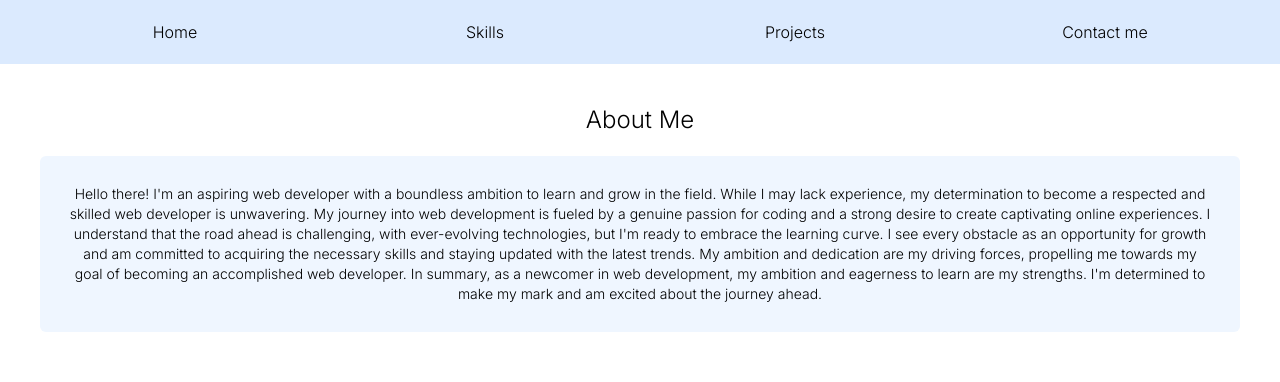
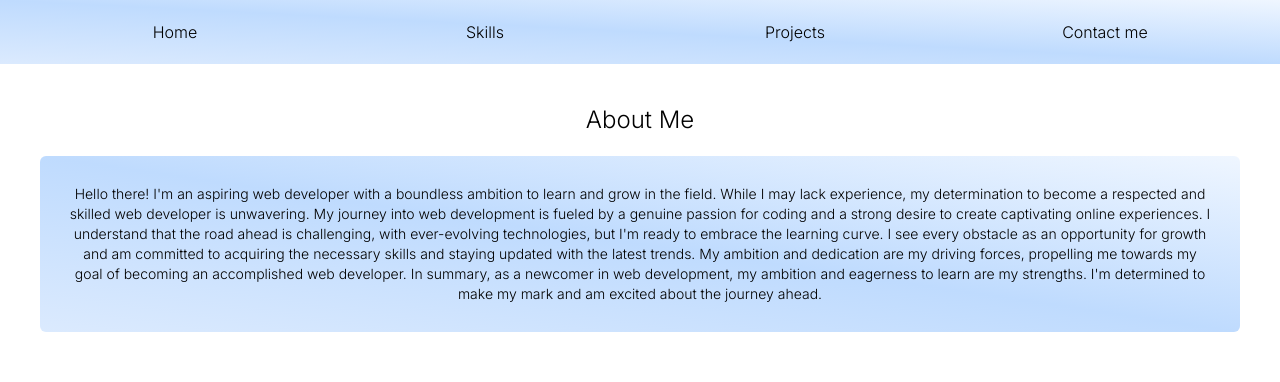
Before and after one commit to Stef14-bit/portfolio_iv, a Next.js app: page / in a window 1280 px wide. Shown: the top 382 px of the page. Built offline with nearby package versions, Linux system fonts and the light colour scheme.

Commit message:
gradient bg added

```diff
--- a/app/components/Navbar.tsx
+++ b/app/components/Navbar.tsx
@@ -5,7 +5,7 @@ type Props = {};
 
 const Navbar = (props: Props) => {
   return (
-    <nav className="bg-blue-100 w-full  flex items-center">
+    <nav className="bg-gradient-to-bl from-blue-50 via-blue-200 to-blue-100 w-full  flex items-center">
       <ul className="w-full flex sm:flex-row flex-col justify-around items-center h-28 text-center md:h-16 p-5">
         {navLinks.map((e) => (
           <a
--- a/app/components/ProjectCard.tsx
+++ b/app/components/ProjectCard.tsx
@@ -9,7 +9,7 @@ type Props = {
 
 const ProjectCard = (props: Props) => {
   return (
-    <div className=" bg-blue-50 flex flex-col justify-center content-between rounded-md  m-10 p-5 shadow-black shadow-md max-w-sm">
+    <div className=" bg-gradient-to-bl from-blue-50 via-blue-200 to-blue-100 flex flex-col justify-center content-between rounded-md  m-10 p-5  max-w-sm">
       <iframe src={props.projectUrl} title={props.projectName}></iframe>
       <h2 className="py-5 font-light text-2xl">{props.projectName}</h2>
       <p className="font-light text-sm">{props.projectDescription}</p>
--- a/app/page.tsx
+++ b/app/page.tsx
@@ -10,7 +10,7 @@ export default function Home() {
     <div>
       <section id="top" className=" m-10">
         <h2 className="text-center font-light text-2xl my-5">About Me</h2>
-        <p className="text-sm text-center font-light bg-blue-50 rounded-md p-7">
+        <p className="text-sm text-center font-light bg-gradient-to-bl from-blue-50 via-blue-200 to-blue-100 rounded-md p-7">
           Hello there! I'm an aspiring web developer with a boundless ambition
           to learn and grow in the field. While I may lack experience, my
           determination to become a respected and skilled web developer is
@@ -31,7 +31,7 @@ export default function Home() {
       <section id="skills" className="grid grid-cols-1 md:grid-cols-2">
         <div className="col-span-1  p-5">
           <h2 className="text-center font-light text-2xl my-5">Skills</h2>
-          <ul className="flex flex-wrap justify-center items-center bg-blue-50 rounded-md shadow-black shadow-md">
+          <ul className="flex flex-wrap justify-center items-center bg-gradient-to-bl from-blue-50 via-blue-200 to-blue-100 rounded-md shadow-black shadow-md">
             {mySkills.map((skill) => (
               <li
                 key={skill.id}
```
